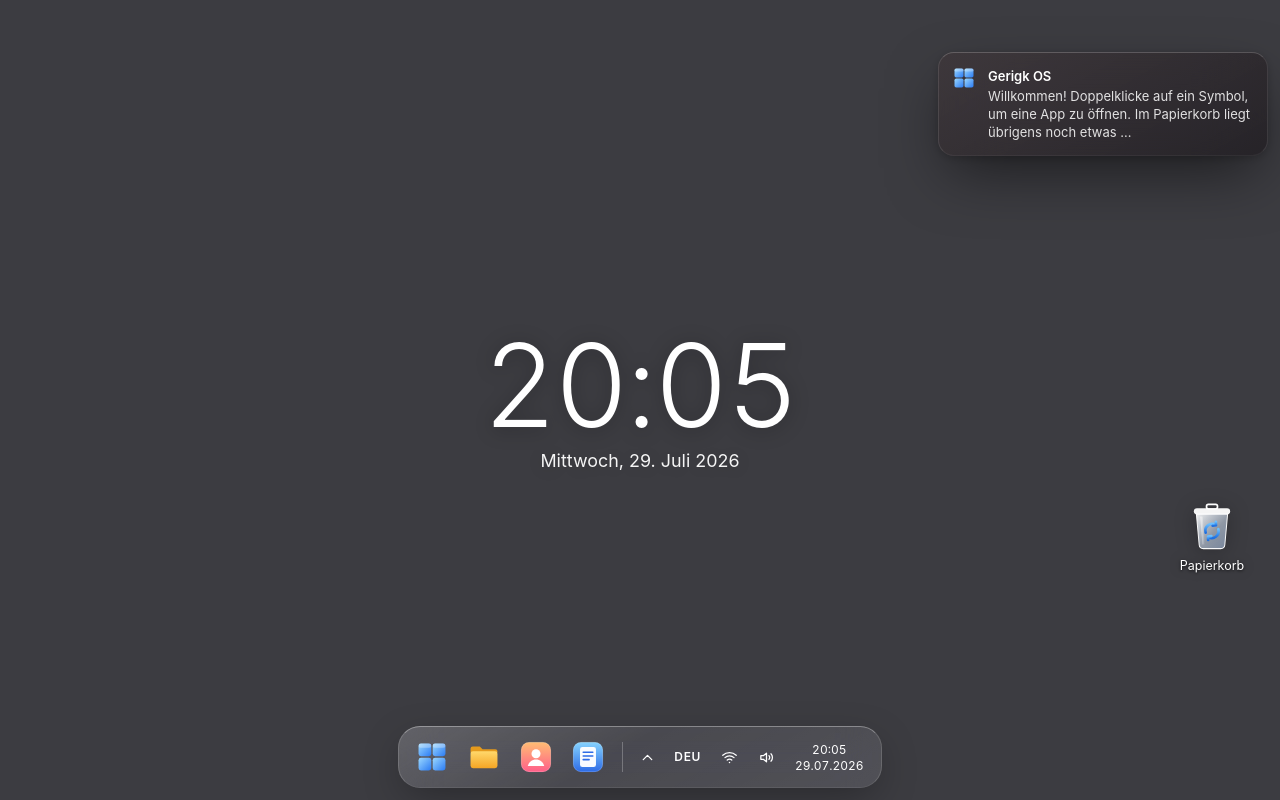
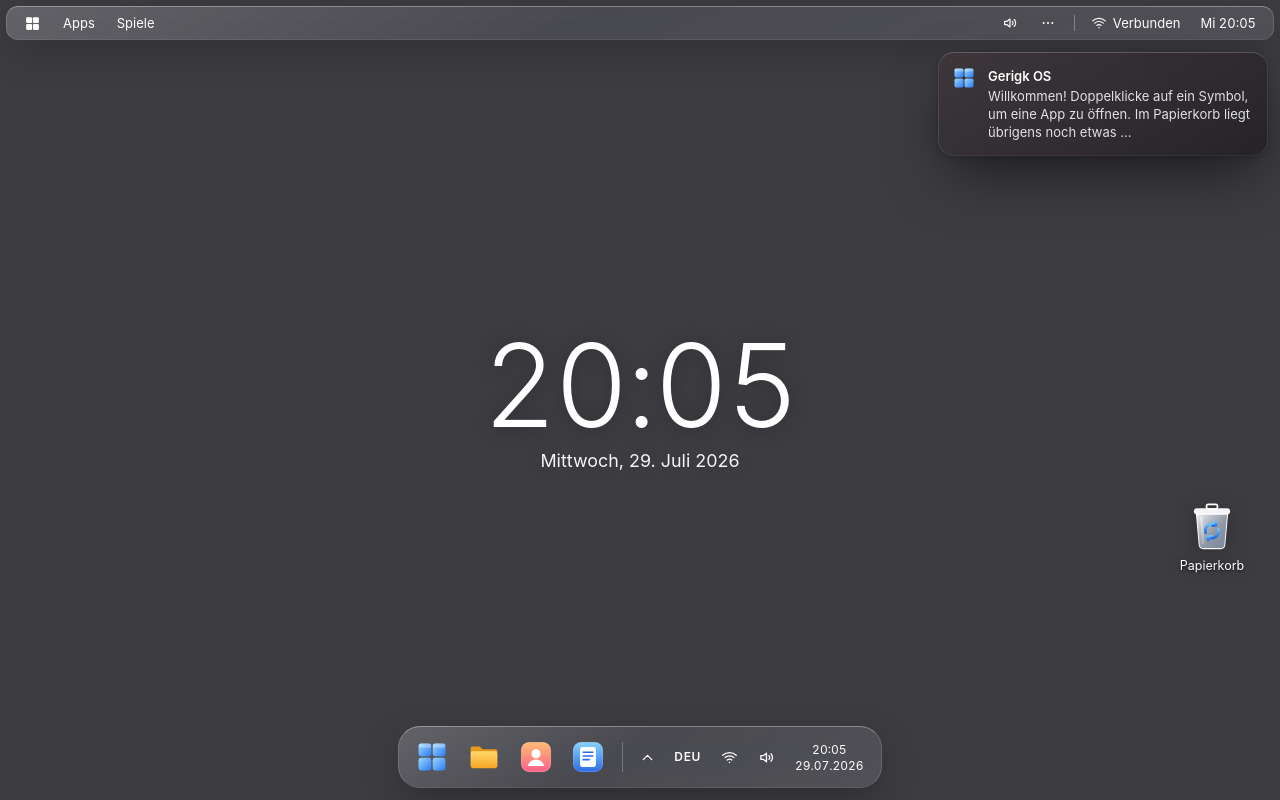
Before and after one commit to byGamsa/gerigk-os, a React (Vite) app: page / in a window 1280 px wide. Built offline with nearby package versions, Linux system fonts and the light colour scheme.

Commit message:
feat: add top bar with app menu and system status

```diff
--- a/src/App.tsx
+++ b/src/App.tsx
@@ -6,6 +6,7 @@ import { QuickSettings } from './components/QuickSettings/QuickSettings';
 import { StartMenu } from './components/StartMenu/StartMenu';
 import { Taskbar } from './components/Taskbar/Taskbar';
 import { Toasts } from './components/Toasts/Toasts';
+import { TopBar } from './components/TopBar/TopBar';
 import { useGlobalListeners } from './hooks/useGlobalListeners';
 
 export function App() {
@@ -14,6 +15,7 @@ export function App() {
   return (
     <>
       <Desktop />
+      <TopBar />
       <Taskbar />
 
       <StartMenu />
--- a/src/components/Icon/icons/system.icons.tsx
+++ b/src/components/Icon/icons/system.icons.tsx
@@ -186,4 +186,12 @@ export const systemIcons = {
       <path d="M4.5 7h15M9.5 7V5a1 1 0 0 1 1-1h3a1 1 0 0 1 1 1v2M6.5 7l.9 11.5a2 2 0 0 0 2 1.8h5.2a2 2 0 0 0 2-1.8L17.5 7" />
     </Stroke>
   ),
+  gamepad: (p) => (
+    <Stroke {...p}>
+      <path d="M7 8h10a4.5 4.5 0 0 1 4.4 5.4l-.7 3.4a2.4 2.4 0 0 1-4.1 1.2L14.5 16h-5l-2.1 2a2.4 2.4 0 0 1-4.1-1.2l-.7-3.4A4.5 4.5 0 0 1 7 8z" />
+      <path d="M8 10.5v3M6.5 12h3" />
+      <circle cx="15.5" cy="11" r=".6" fill="currentColor" />
+      <circle cx="17" cy="13" r=".6" fill="currentColor" />
+    </Stroke>
+  ),
 } satisfies Record<string, IconComponent>;
--- /dev/null
+++ b/src/components/TopBar/TopBar.styles.ts
@@ -0,0 +1,13 @@
+export const topBarStyles = {
+  root: 'glass fixed inset-x-bar-gap top-bar-gap z-bar flex h-topbar animate-slide-down items-center justify-between rounded-xl px-2 text-[13px] [animation-delay:.2s]',
+  group: 'flex min-w-0 items-center gap-0.5',
+  button:
+    'inline-flex h-[26px] shrink-0 items-center gap-1.5 rounded-lg px-2.5 outline-none transition-colors duration-150 hover:bg-surface-hover active:bg-surface-active focus-visible:ring-2 focus-visible:ring-accent/70',
+  static: 'inline-flex h-[26px] shrink-0 items-center gap-1.5 px-2 max-md:hidden',
+  open: 'bg-surface-hover',
+  icon: 'size-4',
+  logo: 'size-[17px]',
+  divider: 'mx-1.5 h-4 w-px bg-white/30 max-md:hidden',
+  hideMobile: 'max-md:hidden',
+  clock: 'tabular',
+} as const;
--- /dev/null
+++ b/src/components/TopBar/TopBar.tsx
@@ -0,0 +1,88 @@
+import { cn } from '@/lib/cn';
+import { Icon } from '../Icon/Icon';
+import { BatteryIcon } from '../Tray/BatteryIcon';
+import { topBarStyles as s } from './TopBar.styles';
+import { useTopBar } from './useTopBar';
+
+export function TopBar() {
+  const bar = useTopBar();
+  const { t, battery } = bar;
+  const isOpen = (source: string) => bar.openSource === source;
+
+  return (
+    <header className={s.root} data-bar>
+      <div className={s.group}>
+        <button
+          type="button"
+          data-flyout-trigger="start"
+          aria-label={t('os.start')}
+          title={t('os.start')}
+          className={cn(s.button, isOpen('start@topbar') && s.open)}
+          onClick={(e) => bar.toggle('start', e.currentTarget)}
+        >
+          <Icon name="logoMono" className={s.logo} />
+        </button>
+        <button
+          type="button"
+          data-flyout-trigger="menu"
+          className={cn(s.button, isOpen('menu@topbar:apps') && s.open)}
+          onClick={(e) => bar.openApps(e.currentTarget)}
+        >
+          {t('menu.apps')}
+        </button>
+        <button
+          type="button"
+          data-flyout-trigger="menu"
+          className={cn(s.button, isOpen('menu@topbar:games') && s.open)}
+          onClick={(e) => bar.openGames(e.currentTarget)}
+        >
+          {t('menu.games')}
+        </button>
+      </div>
+
+      <div className={s.group}>
+        <button
+          type="button"
+          className={cn(s.button, s.hideMobile)}
+          title={t(bar.muted ? 'os.unmute' : 'os.mute')}
+          aria-label={t(bar.muted ? 'os.unmute' : 'os.mute')}
+          aria-pressed={bar.muted}
+          onClick={bar.toggleMute}
+        >
+          <Icon name={bar.muted ? 'volumeMute' : 'volume'} className={s.icon} />
+        </button>
+        <button
+          type="button"
+          data-flyout-trigger="quick"
+          className={cn(s.button, s.hideMobile)}
+          title={t('tray.more')}
+          aria-label={t('tray.more')}
+          onClick={(e) => bar.toggle('quick', e.currentTarget)}
+        >
+          <Icon name="dots" className={s.icon} />
+        </button>
+        <span className={s.divider} />
+
+        {battery.supported && (
+          <span className={s.static} title={t('tray.battery')}>
+            <BatteryIcon level={battery.level} charging={battery.charging} />
+            <span className="tabular">{Math.round(battery.level * 100)}%</span>
+          </span>
+        )}
+        <span className={s.static} title={t('tray.network')}>
+          <Icon name={bar.online ? 'wifi' : 'wifiOff'} className={s.icon} />
+          <span>{t(bar.online ? 'tray.online' : 'tray.offline')}</span>
+        </span>
+
+        <button
+          type="button"
+          data-flyout-trigger="calendar"
+          className={cn(s.button, s.clock, isOpen('calendar@topbar') && s.open)}
+          onClick={(e) => bar.toggle('calendar', e.currentTarget)}
+        >
+          {bar.clock}
+        </button>
+      </div>
+    </header>
+  );
+}
--- /dev/null
+++ b/src/components/TopBar/useTopBar.ts
@@ -0,0 +1,53 @@
+import { useCallback } from 'react';
+import { apps } from '@/apps/registry';
+import { useNow } from '@/hooks/useNow';
+import { useSystemStatus } from '@/hooks/useSystemStatus';
+import { useT } from '@/hooks/useT';
+import { formatTime, formatWeekdayShort } from '@/lib/format';
+import { anchorFromElement } from '@/lib/geometry';
+import { launchApp } from '@/services/launcher';
+import { useOsStore } from '@/store/os.store';
+import type { AppCategory, FlyoutId, MenuItem } from '@/types';
+
+export function useTopBar() {
+  const now = useNow();
+  const i18n = useT();
+  const { t, tr, lang } = i18n;
+  const status = useSystemStatus();
+  const muted = useOsStore((s) => s.muted);
+  const toggleMute = useOsStore((s) => s.toggleMute);
+  const openSource = useOsStore((s) => (s.flyout ? `${s.flyout.id}@${s.flyout.source}` : null));
+
+  // Dropdown with all apps of a category (or all apps)
+  const openAppMenu = useCallback(
+    (el: HTMLElement, source: string, category?: AppCategory) => {
+      const list = apps.filter((a) => !a.hidden && (!category || a.category === category));
+      const items: MenuItem[] = list.length
+        ? list.map((app) => ({
+            type: 'item',
+            label: tr(app.title),
+            icon: app.icon,
+            onSelect: () => launchApp(app.id, undefined, el),
+          }))
+        : [{ type: 'label', label: t('menu.noGames') }];
+      useOsStore.getState().openMenu(items, anchorFromElement(el), source);
+    },
+    [t, tr],
+  );
+
+  const toggle = useCallback((id: Exclude<FlyoutId, 'menu'>, el: HTMLElement) => {
+    useOsStore.getState().toggleFlyout(id, anchorFromElement(el), 'topbar');
+  }, []);
+
+  return {
+    ...i18n,
+    ...status,
+    muted,
+    toggleMute,
+    openSource,
+    clock: `${formatWeekdayShort(now, lang)} ${formatTime(now, lang)}`,
+    openApps: (el: HTMLElement) => openAppMenu(el, 'topbar:apps'),
+    openGames: (el: HTMLElement) => openAppMenu(el, 'topbar:games', 'game'),
+    toggle,
+  };
+}
--- a/src/i18n/de.ts
+++ b/src/i18n/de.ts
@@ -3,6 +3,9 @@ export const de = {
   'os.start': 'Start',
   'os.mute': 'Stummschalten',
   'os.unmute': 'Stummschaltung aufheben',
+  'menu.apps': 'Apps',
+  'menu.games': 'Spiele',
+  'menu.noGames': 'Noch keine Spiele installiert',
 
   'start.search': 'Apps durchsuchen',
   'start.all': 'Alle Apps',
@@ -47,9 +50,12 @@ export const de = {
   'tray.battery': 'Akku',
   'tray.charging': 'Wird geladen',
   'tray.clock': 'Uhrzeit und Datum',
+  'tray.downloads': 'Downloads',
+  'tray.more': 'Mehr',
 
   'toast.welcome':
     'Willkommen! Doppelklicke auf ein Symbol, um eine App zu öffnen. Im Papierkorb liegt übrigens noch etwas …',
+  'toast.noDownloads': 'Keine aktuellen Downloads.',
 
   'explorer.thisPc': 'Dieser PC',
   'explorer.back': 'Zurück',
--- a/src/i18n/en.ts
+++ b/src/i18n/en.ts
@@ -5,6 +5,9 @@ export const en: Dictionary = {
   'os.start': 'Start',
   'os.mute': 'Mute',
   'os.unmute': 'Unmute',
+  'menu.apps': 'Apps',
+  'menu.games': 'Games',
+  'menu.noGames': 'No games installed yet',
 
   'start.search': 'Search apps',
   'start.all': 'All apps',
@@ -49,9 +52,12 @@ export const en: Dictionary = {
   'tray.battery': 'Battery',
   'tray.charging': 'Charging',
   'tray.clock': 'Time and date',
+  'tray.downloads': 'Downloads',
+  'tray.more': 'More',
 
   'toast.welcome':
     'Welcome! Double-click an icon to open an app. By the way, there is still something in the recycle bin …',
+  'toast.noDownloads': 'No recent downloads.',
 
   'explorer.thisPc': 'This PC',
   'explorer.back': 'Back',
```
